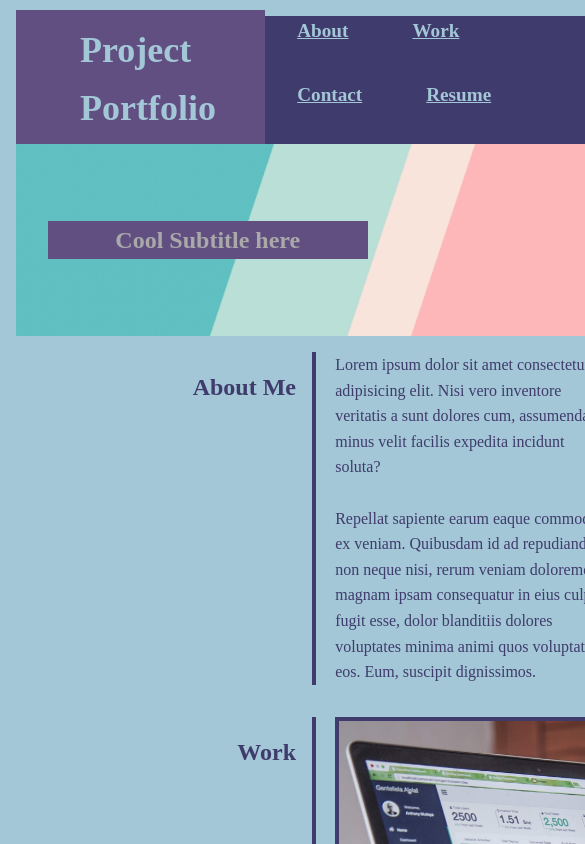
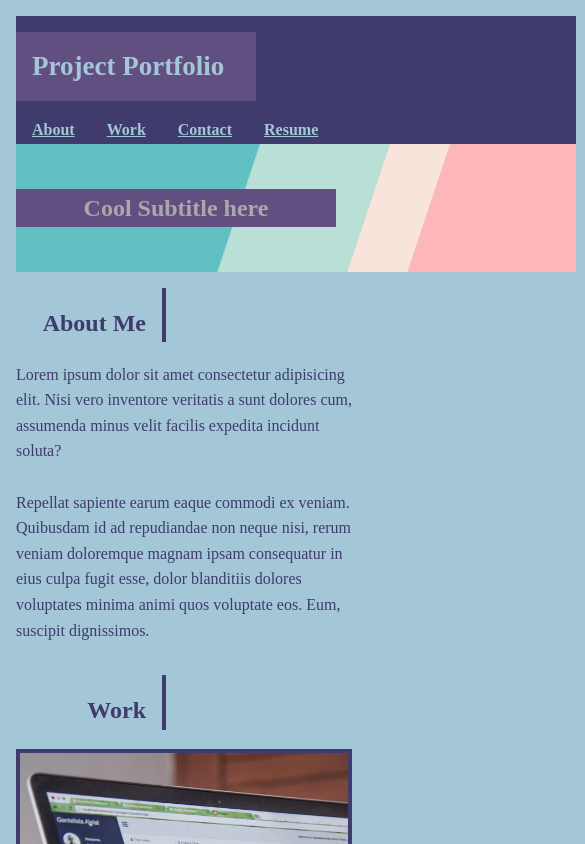
Before and after one commit to koolleeo/Portfolio, a plain HTML site: page index.html in a window 390 px wide. Shown: the top 844 px of the page, 585 px wide, since content can reach past the window. Drawn offline with Linux system fonts and the light colour scheme.

Commit message:
CSS update - media queries added to make the web application responsive

```diff
--- a/assets/css/style.css
+++ b/assets/css/style.css
@@ -312,3 +312,150 @@ header {
     margin-top: 1rem;
 
 }
+
+
+/* media queries */
+
+@media (max-width: 900px) {
+
+    .navbar {
+        display: flex;
+        flex-direction: column;
+    }
+
+    header {
+            height: 10rem;
+}
+
+}
+
+@media (max-width: 680px) {
+    .aboutme-1 {
+        width: 150px;
+    }
+    .aboutme-2 {
+        width: 150px;
+    }
+    .work-section-1 {
+        width: 150px;
+    }
+    .contactme-1 {
+        width: 150px;
+    }
+    .grid-work {
+        grid-template-columns: 150px 1fr 1fr;
+    }
+    .grid-footer {
+        grid-template-columns: 150px 1fr ;
+    }
+}
+
+
+@media (max-width: 600px) {
+
+    .grid-work {
+        grid-template-columns: 1fr;
+        grid-template-areas:
+        "work-section-1"
+        "work-section-2"
+        "work-section-3"
+        "work-section-4"
+        "work-section-5"
+        "work-section-6";
+    }
+
+    .contactme-2 ul {
+        display: flex;
+        flex-direction: column;
+    }
+
+    .grid-footer {
+        grid-template-areas:
+        "contactme-1"
+        "contactme-2"
+        ;
+        grid-template-columns: 1fr;
+    }
+
+    .work-section-2
+    ,.work-section-3
+    ,.work-section-4
+    ,.work-section-5
+    ,.work-section-6 {
+        width: 80%;
+    }
+}
+
+
+
+@media (max-width: 500px) {
+
+
+    .nav-list a {
+        font-size: 1em;
+        padding: 0 1rem;
+    }
+
+    .logo {
+        margin: 1rem 0;
+
+    }
+    .aboutme-2 p {
+        overflow: hidden;
+    }
+
+    .grid-aboutme {
+        grid-template-areas:
+        "aboutme-1"
+        "aboutme-2"
+        ;
+    }
+
+    .work-section-2
+    ,.work-section-3
+    ,.work-section-4
+    ,.work-section-5
+    ,.work-section-6 {
+        width: 70%;
+    }
+
+    .aboutme-2 {
+        width: 70%;
+    }
+
+    .logo {
+        padding: 0.8rem 1rem 0.8rem 1rem;
+        font-size: large;
+        width: 15rem;
+
+    }
+
+    .navbar {
+        display: inline;
+    }
+
+    .contactme-2 {
+        width: 24rem;
+    }
+
+    header {
+        height: 8rem;
+}
+}
+
+@media (max-width: 400px) {
+
+    .work-section-2
+    ,.work-section-3
+    ,.work-section-4
+    ,.work-section-5
+    ,.work-section-6
+    , .contactme-2 {
+        width: 60%;
+
+    }
+    .aboutme-2 {
+        width: 60%;
+    }
+
+}
```
